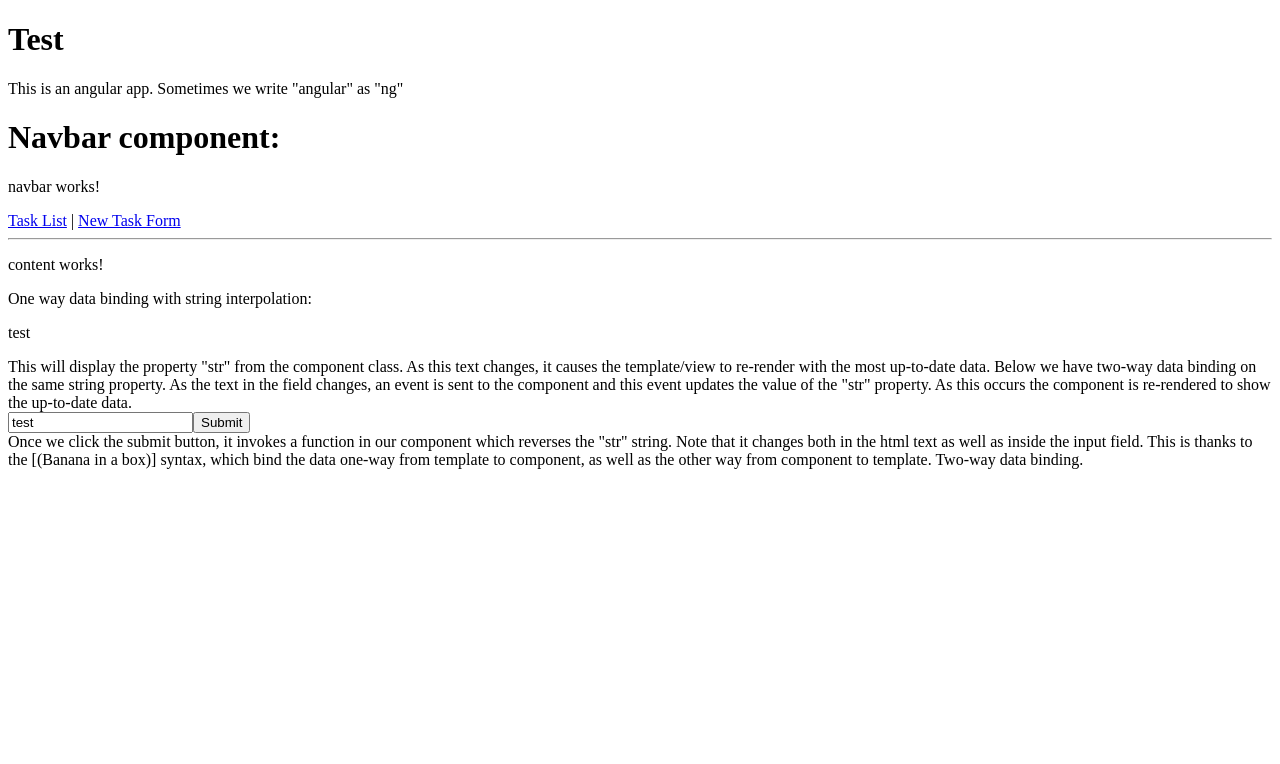
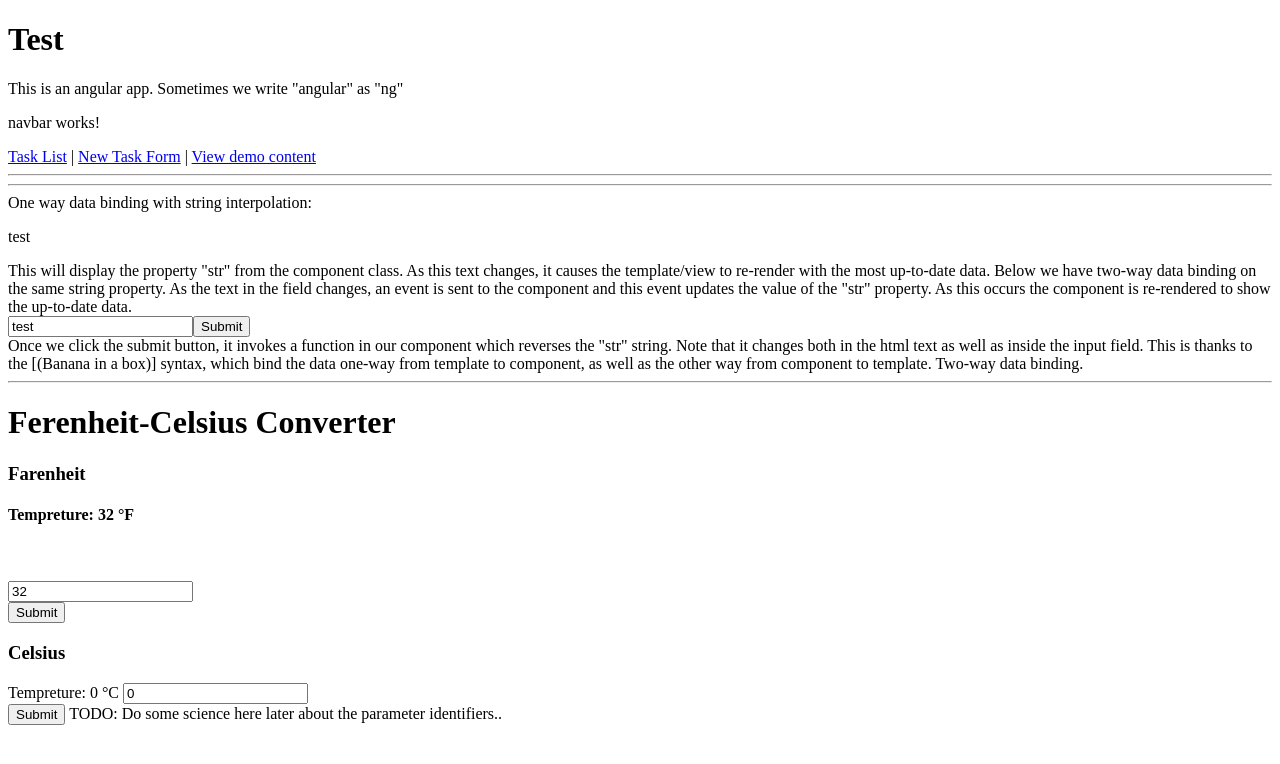
Before and after one commit to 220328-Java-Full-Stack-AWS/Revagenda-JPA, an Angular app in the folder UI/revagenda-ui/: page /content in a window 1280 px wide. Before the commit this address led to /. Shown: the top 764 px of the page. Built offline with nearby package versions, Linux system fonts and the light colour scheme.

Commit message:
farenheit-celsius converter based on @Input and @Output emitters

```diff
--- a/UI/revagenda-ui/src/app/app.component.html
+++ b/UI/revagenda-ui/src/app/app.component.html
@@ -1,6 +1,4 @@
 <h1>Test</h1>
 <p>This is an angular app. Sometimes we write "angular" as "ng"</p>
 
-<h1>Navbar component:</h1>
 <app-navbar></app-navbar>
-<app-content></app-content>
--- a/UI/revagenda-ui/src/app/app.module.ts
+++ b/UI/revagenda-ui/src/app/app.module.ts
@@ -8,6 +8,8 @@ import { FormsModule } from '@angular/forms';
 import { AppRoutingModule } from './app-routing.module';
 import { TaskFormComponent } from './task-form/task-form.component';
 import { TaskListComponent } from './task-list/task-list.component';
+import { FahrenheitComponentComponent } from './fahrenheit-component/fahrenheit-component.component';
+import { CelsiusComponentComponent } from './celsius-component/celsius-component.component';
 
 @NgModule({
   declarations: [
@@ -15,7 +17,9 @@ import { TaskListComponent } from './task-list/task-list.component';
     NavbarComponent,
     ContentComponent,
     TaskFormComponent,
-    TaskListComponent
+    TaskListComponent,
+    FahrenheitComponentComponent,
+    CelsiusComponentComponent
   ],
   imports: [
     BrowserModule,
--- /dev/null
+++ b/UI/revagenda-ui/src/app/celsius-component/celsius-component.component.html
@@ -0,0 +1,6 @@
+<h3>Celsius</h3>
+Tempreture: {{celsiusTemp}} °C
+
+<input type="text" name="temp" [(ngModel)]="celsiusTemp">
+<br>
+<input type="submit" name="submit" (click)="emitCelsiusTemp()">
--- /dev/null
+++ b/UI/revagenda-ui/src/app/celsius-component/celsius-component.component.ts
@@ -0,0 +1,27 @@
+import { Component, Input, OnInit, Output } from '@angular/core';
+import { EventEmitter } from '@angular/core';
+
+@Component({
+  selector: 'app-celsius-component',
+  templateUrl: './celsius-component.component.html',
+  styleUrls: ['./celsius-component.component.css']
+})
+export class CelsiusComponentComponent implements OnInit {
+
+  @Input()
+  celsiusTemp: number = 0;
+
+  //(celsiusEmitter)= 'celsiusChange($event)'
+  @Output()
+  celsiusEmitter: EventEmitter<number> = new EventEmitter<number>();
+
+  emitCelsiusTemp(): void {
+    this.celsiusEmitter.emit(this.celsiusTemp);
+  }
+
+  constructor() { }
+
+  ngOnInit(): void {
+  }
+
+}
--- a/UI/revagenda-ui/src/app/content/content.component.html
+++ b/UI/revagenda-ui/src/app/content/content.component.html
@@ -1,5 +1,4 @@
-<p>content works!</p>
-
+<hr>
 One way data binding with string interpolation:
 <p>{{str}}</p>
 
@@ -20,3 +19,10 @@ Note that it changes both in the html text as well as inside the input field. Th
 [(Banana in a box)] syntax, which bind the data one-way from template to component, as well as the other way
 from component to template. Two-way data binding.
 <!-- <input type="submit" name="testButton" (click)="testFunction()"> -->
+<hr>
+
+<h1> Ferenheit-Celsius Converter</h1>
+<app-fahrenheit-component [farenheitTemp]="farenheitTemp" (farenheitEmitter)= 'farenheitChanged($event)'></app-fahrenheit-component>
+<br>
+<app-celsius-component [celsiusTemp]="celsiusTemp" (celsiusEmitter)= 'celsiusChanged($event)'></app-celsius-component>
+TODO: Do some science here later about the parameter identifiers..
--- a/UI/revagenda-ui/src/app/content/content.component.ts
+++ b/UI/revagenda-ui/src/app/content/content.component.ts
@@ -8,6 +8,21 @@ import { Component, OnInit } from '@angular/core';
 export class ContentComponent implements OnInit {
 
   str: string = "test";
+  celsiusTemp: number = 0;
+  farenheitTemp: number = 32;
+
+//(farenheitEmitter)= 'farehneitChanged($event)'
+//(celsiusEmitter)= 'celsiusChanged($event)'
+
+  farenheitChanged(f: number): void {
+    //F = C*(9/5) + 32
+    this.celsiusTemp = (f - 32) * (5/9);
+  }
+
+  celsiusChanged(c: number): void {
+    this.farenheitTemp = c * (9/5) + 32
+  }
+
 
   onClick(): void {
     this.str = this.reverseString(this.str);
@@ -18,9 +33,6 @@ export class ContentComponent implements OnInit {
     return str.split("").reverse().join("");
   }
 
-  // testFunction(param: any): void {
-  //   console.log(param)
-  // }
 
 
   constructor() { }
--- /dev/null
+++ b/UI/revagenda-ui/src/app/fahrenheit-component/fahrenheit-component.component.html
@@ -0,0 +1,6 @@
+<h3>Farenheit</h3>
+<h4>Tempreture: {{farenheitTemp}} °F</h4>
+<br><br>
+<input type="text" name="temp" [(ngModel)]="farenheitTemp">
+<br>
+<input type="submit" name="submit" (click)="emitFarenheitTemp()">
--- /dev/null
+++ b/UI/revagenda-ui/src/app/fahrenheit-component/fahrenheit-component.component.ts
@@ -0,0 +1,29 @@
+import { Component, Input, OnInit, Output } from '@angular/core';
+import { EventEmitter } from '@angular/core';
+
+@Component({
+  selector: 'app-fahrenheit-component',
+  templateUrl: './fahrenheit-component.component.html',
+  styleUrls: ['./fahrenheit-component.component.css']
+})
+export class FahrenheitComponentComponent implements OnInit {
+
+
+
+  @Input()
+  farenheitTemp: number = 0;
+
+  //(farenheitEmitter)= 'farehneitChange($event)'
+  @Output()
+  farenheitEmitter: EventEmitter<number> = new EventEmitter<number>();
+
+  emitFarenheitTemp(): void {
+    this.farenheitEmitter.emit(this.farenheitTemp);
+  }
+
+  constructor() { }
+
+  ngOnInit(): void {
+  }
+
+}
--- a/UI/revagenda-ui/src/app/navbar/navbar.component.html
+++ b/UI/revagenda-ui/src/app/navbar/navbar.component.html
@@ -1,5 +1,5 @@
 <p>navbar works!</p>
-<a routerLink="/task-list" routerLinkActive="active">Task List</a> | <a routerLink="/task-form" routerLinkActive="active">New Task Form</a>
+<a routerLink="/task-list" routerLinkActive="active">Task List</a> | <a routerLink="/task-form" routerLinkActive="active">New Task Form</a> | <a routerLink="/content" routerLinkActive="active">View demo content</a>
 
 <hr>
 <router-outlet></router-outlet>
```
Also changed, not shown: UI/revagenda-ui/src/app/app-routing.module.ts (+13 -2 lines), UI/revagenda-ui/src/app/celsius-component/celsius-component.component.css (added), UI/revagenda-ui/src/app/fahrenheit-component/fahrenheit-component.component.css (added), 2 other files (tests, documents, lock files or other folders).
